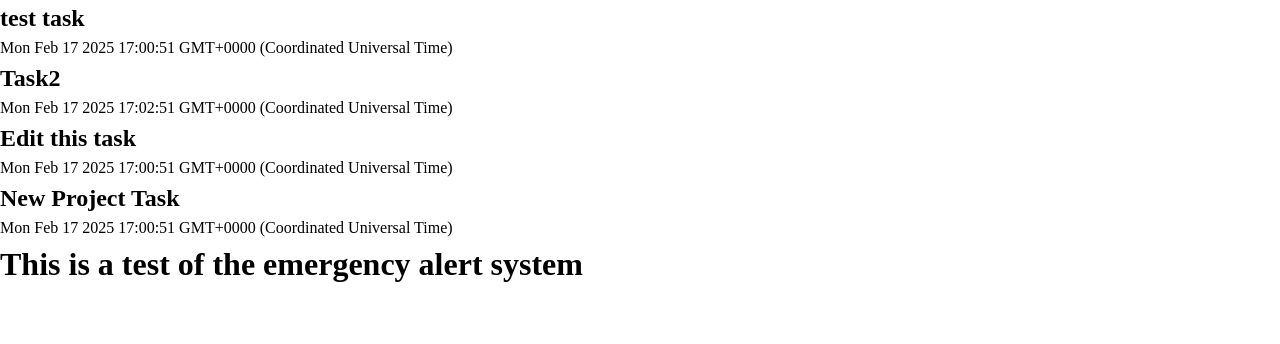
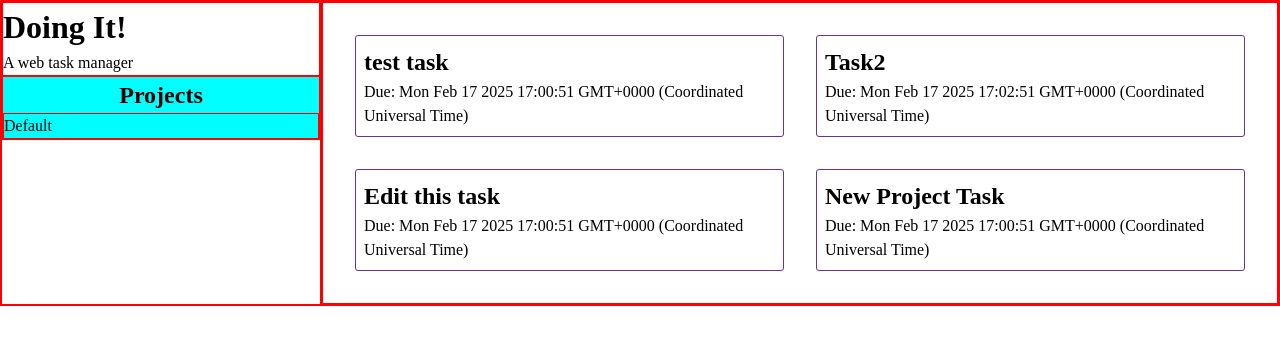
Before and after one commit to arnsocks/odin-todo, a website built with webpack: page src/template.html in a window 1280 px wide. Built offline with nearby package versions, Linux system fonts and the light colour scheme.

Commit message:
Implement rough layout of site page.

```diff
--- a/src/components/DOMcontroller.js
+++ b/src/components/DOMcontroller.js
@@ -14,6 +14,16 @@ export default class DOMcontroller {
     this.contentDiv.appendChild(component);
   }
 
-  // this.loadComponent(CardLayout(App.listTasks()));
+  loadProjectBar() {
+    console.log("Loading projects");
+    let projectBar = document.querySelector("#project-bar");
+    projectBar.classList.add("blue");
+    const projectList = App.listProjects();
+    for (const project of projectList) {
 
+      let myProject = document.createElement("div");
+      myProject.textContent = `${project.title}`;
+      projectBar.appendChild(myProject);
+    }
+  }
 }
--- a/src/components/layouts/cardLayout.js
+++ b/src/components/layouts/cardLayout.js
@@ -1,6 +1,6 @@
 export default function TaskCards(taskList) {
   const cardContainer = document.createElement('div');
-  cardContainer.id = 'card-container';
+  cardContainer.classList.add('card-container');
 
   for (const task of taskList) {
     const taskCard = document.createElement('div');
@@ -10,7 +10,7 @@ export default function TaskCards(taskList) {
     const myTitle = document.createElement('h2');
     myTitle.textContent = task.title;
     const myDueDate = document.createElement('p');
-    myDueDate.textContent = task.dueDate;
+    myDueDate.textContent = `Due: ${task.dueDate}`;
 
     taskCard.appendChild(myTitle);
     taskCard.appendChild(myDueDate);
--- a/src/index.js
+++ b/src/index.js
@@ -3,11 +3,6 @@ import App from './components/appLogic.js';
 import Storage from './components/storage.js';
 import DOMcontroller from './components/DOMcontroller.js';
 import CardLayout from './components/layouts/cardLayout.js';
-
-const body = document.querySelector('body');
-const heading = document.createElement('h1');
-heading.textContent = "This is a test of the emergency alert system";
-body.appendChild(heading);
 
 const DOM = new DOMcontroller;
 // window.DOM = new DOMcontroller;
@@ -15,6 +10,8 @@ const DOM = new DOMcontroller;
 Storage.deleteAll();
 loadTempTasks();
 DOM.loadComponent(CardLayout(App.listTasks()));
+DOM.loadProjectBar();
+console.log(App.listProjects());
 
 
 
--- a/src/styles.css
+++ b/src/styles.css
@@ -39,3 +39,39 @@ h1, h2, h3, h4, h5, h6 {
 #root, #__next {
   isolation: isolate;
 }
+
+/* ^^ END OF RESET ^^ */
+
+#wrapper {
+  display: grid;
+  grid-template-columns: 40ch 1fr;
+}
+
+#project-bar h2 {
+  text-align: center;
+}
+
+.card-container {
+  display: grid;
+  grid-template-columns: repeat(auto-fill, minmax(300px, 1fr));
+  grid-auto-rows: 1fr;
+  gap: 2rem;
+  padding: 2rem;
+  position: relative;
+}
+
+.task-card {
+  border: 1px solid rebeccapurple;
+  border-radius: 3px;
+  padding: 0.5rem;
+}
+
+
+/* DEV - DEBUGGING */
+div {
+  border: 1px solid red;
+}
+
+.blue {
+  background-color: aqua;
+}
--- a/src/template.html
+++ b/src/template.html
@@ -6,8 +6,20 @@
   <title>Title</title>
 </head>
 <body>
-  <div id="content">
 
+  <div id="wrapper">
+    <div id="sidebar">
+      <div id="menu">
+        <h1>Doing It!</h1>
+        <p>A web task manager</p>
+      </div>
+      <div id="project-bar">
+        <h2>Projects</h2>
+      </div>
+    </div>
+    <div id="content">
+
+    </div>
   </div>
 
 
```
